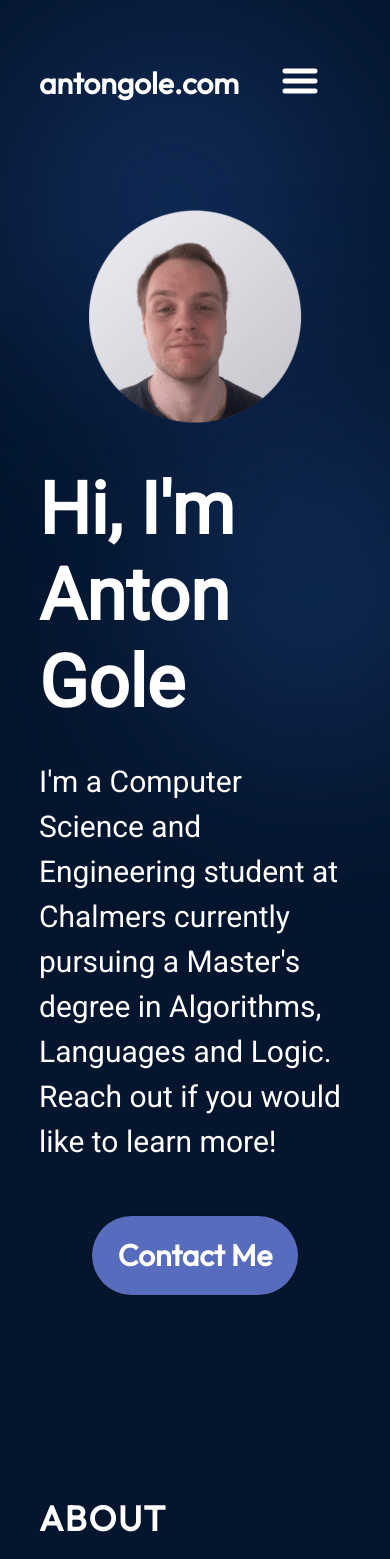
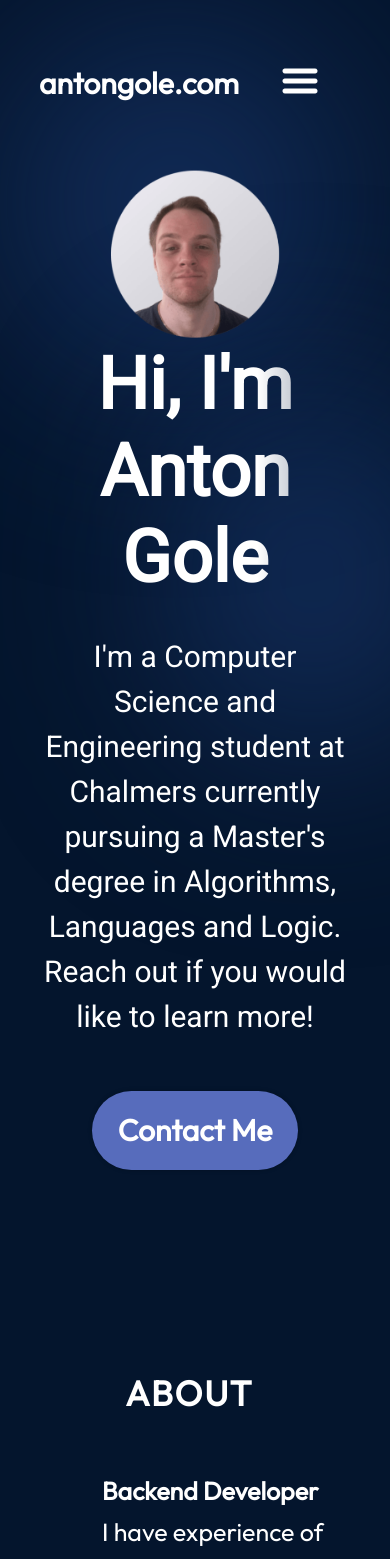
Before and after one commit to AntonGole/Portfolio, a React (Vite) app: page / in a window 390 px wide. Shown: the top 1559 px of the page. Built offline with nearby package versions, Linux system fonts and the light colour scheme.

Commit message:
Fixed layout for phones

```diff
--- a/src/components/About/About.module.css
+++ b/src/components/About/About.module.css
@@ -66,6 +66,8 @@
         background-color: transparent;
         padding-left: 0;
         padding-right: 0;
+        margin-left: 0%;
+        margin-right: 3%;
     }
     .content {
         flex-direction: column;
@@ -83,4 +85,8 @@
         padding-left: 0;
         padding-right: 0;
     }
+
+    .title {
+        text-align: center;
+    }
 }
--- a/src/components/Hero/Hero.module.css
+++ b/src/components/Hero/Hero.module.css
@@ -51,6 +51,7 @@
 .heroImg {
     width: 100%;
     height: auto;
+    object-fit: contain;
     z-index: 1;
     padding: 50px;
 
@@ -100,7 +101,7 @@
     z-index: 0;
 }
 
-@media screen and (max-width: 830px){
+@media screen and (max-width: 1050px){
     .container {
         flex-direction: column-reverse;
     }
@@ -108,4 +109,15 @@
     .content {
         align-items: center;
     }
+
+    .heroImg {
+        width: 60%;
+        height: auto;
+        z-index: 1;
+        padding: 10px;
+    }
+
+    .title, .description {
+        text-align: center;
+    }
 }
--- a/src/data/skills.json
+++ b/src/data/skills.json
@@ -21,6 +21,14 @@
       "imageSrc": "skills/c.png"
     },
     {
+      "title": "React",
+      "imageSrc": "skills/react.png"
+    },
+    {
+      "title": "Typescript",
+      "imageSrc": "skills/typescript.png"
+    },
+    {
       "title": "Git",
       "imageSrc": "skills/git.png"
     },
@@ -31,13 +39,5 @@
     {
       "title": "Matlab",
       "imageSrc": "skills/matlab.png"
-    },
-    {
-      "title": "React",
-      "imageSrc": "skills/react.png"
-    },
-    {
-      "title": "Typescript",
-      "imageSrc": "skills/typescript.png"
     }
   ]
```
